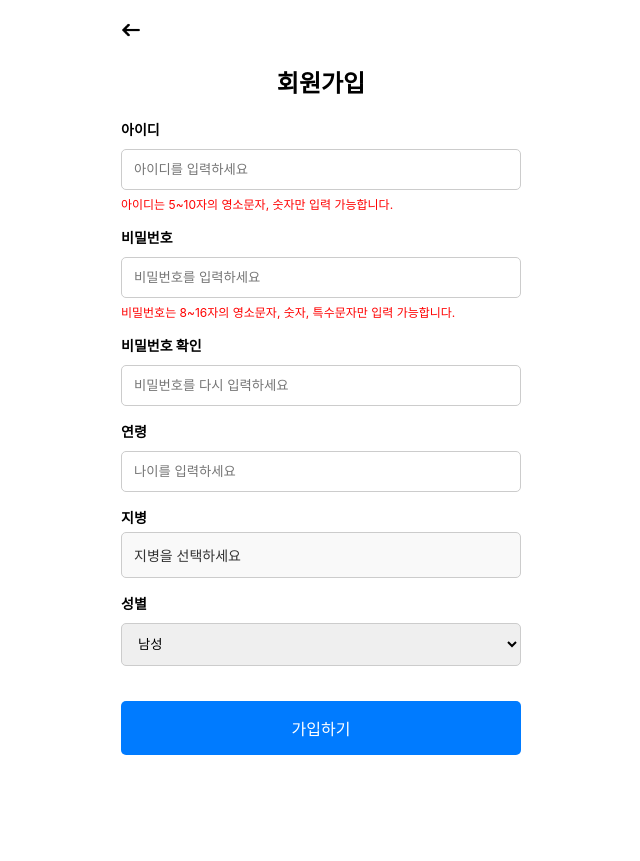
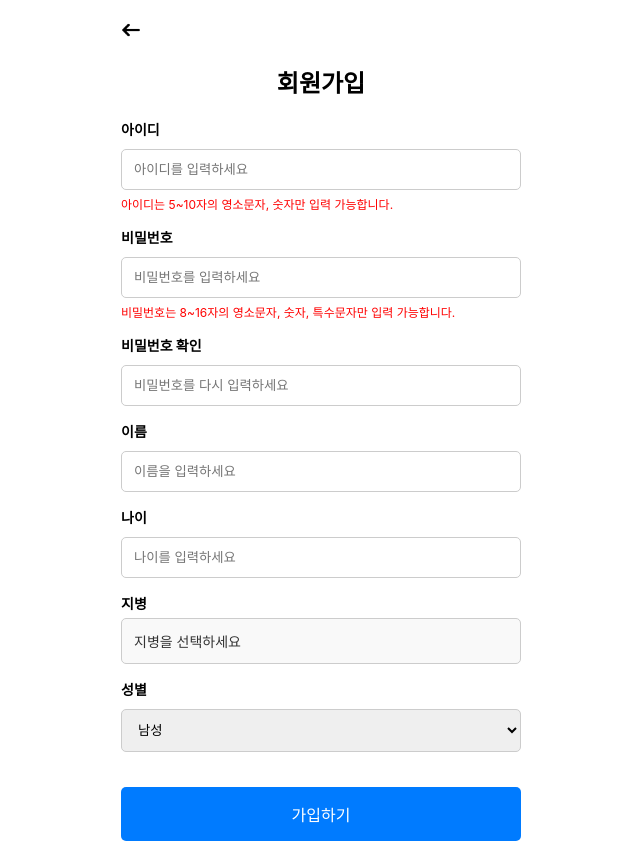
Before and after one commit to syduan4784/capstone-2zo, a React (Create React App) app: page /signup in a window 1280 px wide. Shown: the whole page, without its empty margins (319-959 px from the left). Before the commit the page ends 800 px from the top, so only its background shows below. Built offline with nearby package versions, Linux system fonts and the light colour scheme.

Commit message:
회원가입 이름 추가

```diff
--- a/src/pages/Calendar.js
+++ b/src/pages/Calendar.js
@@ -29,6 +29,7 @@ const CalendarPage = ({ goBack }) => {
     }
   }, []);
 
+  // 로컬 스토리지에서 알림 목록 불러오기
   useEffect(() => {
     const savedReminders = localStorage.getItem('medicationReminders');
     if (savedReminders) {
@@ -39,6 +40,7 @@ const CalendarPage = ({ goBack }) => {
     }
   }, []);
 
+  // 알림 목록을 로컬 스토리지에 저장
   useEffect(() => {
     localStorage.setItem('medicationReminders', JSON.stringify(reminders));
   }, [reminders]);
@@ -106,7 +108,7 @@ const CalendarPage = ({ goBack }) => {
                            reminderDate.getMonth() === now.getMonth() &&
                            reminderDate.getFullYear() === now.getFullYear();
 
-        // 알림이 아직 울리지 않았고, 조건이 맞을 때만 알림을 발송
+        // 알림이 아직 울리지 않았고, 조건에 부합할 때만 알림 발송
         if (!reminder.notified && (isSameDate || reminder.days.includes(currentDay)) && reminder.time <= currentTime) {
           showNotification("약 복용 시간", `${reminder.medication} 복용 시간입니다!`);
           return { ...reminder, notified: true }; // 알림 발송 여부를 true로 설정
--- a/src/pages/Main.js
+++ b/src/pages/Main.js
@@ -8,6 +8,7 @@ import glass from '../assets/reading_glasses.png';
 
 function Main() {
   const [today, setToday] = useState('');
+  const [todayMedications, setTodayMedications] = useState([]);
 
   // 현재 날짜를 가져와서 YYYY-MM-DD 형식으로 설정
   useEffect(() => {
@@ -17,18 +18,27 @@ function Main() {
     const day = String(currentDate.getDate()).padStart(2, '0');
     const formattedDate = `${year}-${month}-${day}`;
     setToday(formattedDate);
+
+    // 로컬 스토리지에서 알림 목록 가져와서 오늘의 알림만 필터링
+    const savedReminders = JSON.parse(localStorage.getItem('medicationReminders')) || [];
+    const todayReminders = savedReminders.filter(reminder => {
+      const reminderDate = new Date(reminder.date);
+      const isToday = reminderDate.toDateString() === currentDate.toDateString();
+      return isToday || reminder.days.includes(currentDate.getDay());
+    });
+    setTodayMedications(todayReminders.map(reminder => reminder.medication));
   }, []);
 
   return (
     <div className="main">
       {/* 상단 사용자 정보 및 날짜 */}
       <div className="header">
-        <span>홍길동 님</span>
+        <span>김철수 님</span>
         <span>{today}</span> {/* 오늘 날짜를 표시 */}
         {/* 캘린더 아이콘을 클릭하면 캘린더 페이지로 이동 */}
         <Link to="/calendar">
           <button className="calendar-button">
-            <span className="calendar-icon"><img src={calendar} width='30px'/></span>
+            <span className="calendar-icon"><img src={calendar} width='30px' alt="Calendar" /></span>
           </button>
         </Link>
       </div>
@@ -37,9 +47,11 @@ function Main() {
       <div className="medication-card">
         <h2>오늘</h2>
         <div className="medication-list">
-          <p>페니라민정</p>
-          <p>암브로콜정</p>
-          <p>프리비투스 현탁액</p>
+          {todayMedications.length > 0 ? (
+            todayMedications.map((medication, index) => <p key={index}>{medication}</p>)
+          ) : (
+            <p>오늘 복용할 약이 없습니다.</p>
+          )}
         </div>
       </div>
 
@@ -48,7 +60,7 @@ function Main() {
         {/* 약 검색 버튼 */}
         <Link to="/search">
           <button className="search-button">
-            <span className="search-icon"><img src={glass} width='50px'/></span>
+            <span className="search-icon"><img src={glass} width='50px' alt="Search" /></span>
             <span>약 검색</span> {/* 아이콘 아래 텍스트 출력 */}
           </button>
         </Link>
@@ -56,7 +68,7 @@ function Main() {
         {/* 사진 검색 버튼 */}
         <Link to="/ScanQR">
           <button className="camera-button">
-            <span className="camera-icon"><img src={camera} width='50px'/></span>
+            <span className="camera-icon"><img src={camera} width='50px' alt="Camera" /></span>
             <span>사진 검색</span> {/* 아이콘 아래 텍스트 출력 */}
           </button>
         </Link>
--- a/src/pages/SignUp.js
+++ b/src/pages/SignUp.js
@@ -9,6 +9,7 @@ function SignUp() {
   const [userId, setUserId] = useState('');
   const [userPassword, setUserPassword] = useState('');
   const [confirmPassword, setConfirmPassword] = useState('');
+  const [userName, setUserName] = useState('');
   const [userAge, setUserAge] = useState('');
   const [userDiseases, setUserDiseases] = useState([]);
   const [showDiseaseOptions, setShowDiseaseOptions] = useState(false); // 지병 목록 표시 상태
@@ -100,7 +101,17 @@ function SignUp() {
       </div>
 
       <div className="form-group">
-        <label>연령</label>
+        <label>이름</label>
+        <input
+          type="text"
+          placeholder="이름을 입력하세요"
+          value={userName}
+          onChange={(e) => setUserName(e.target.value)}
+        />
+      </div>
+
+      <div className="form-group">
+        <label>나이</label>
         <input
           type="number"
           placeholder="나이를 입력하세요"
```
